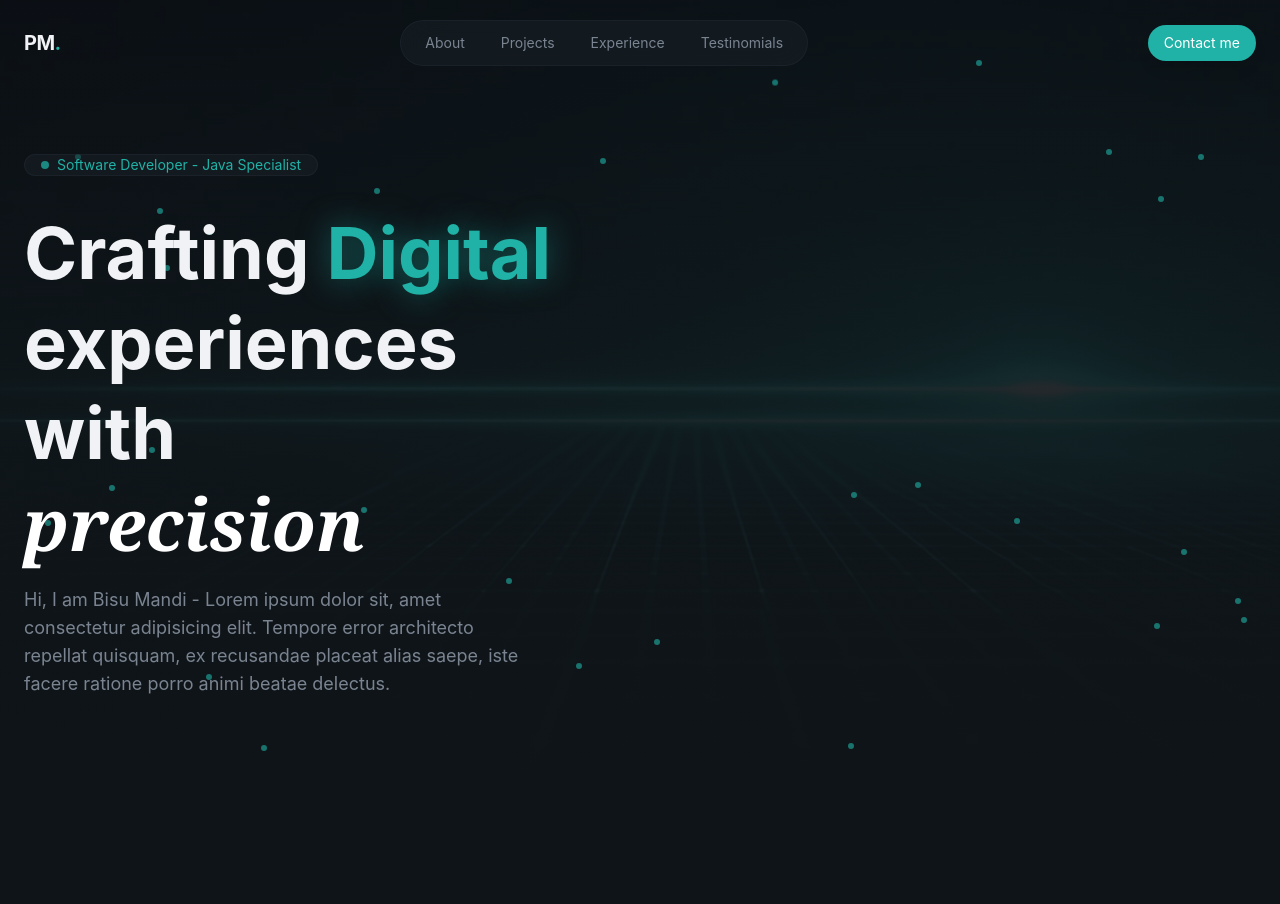
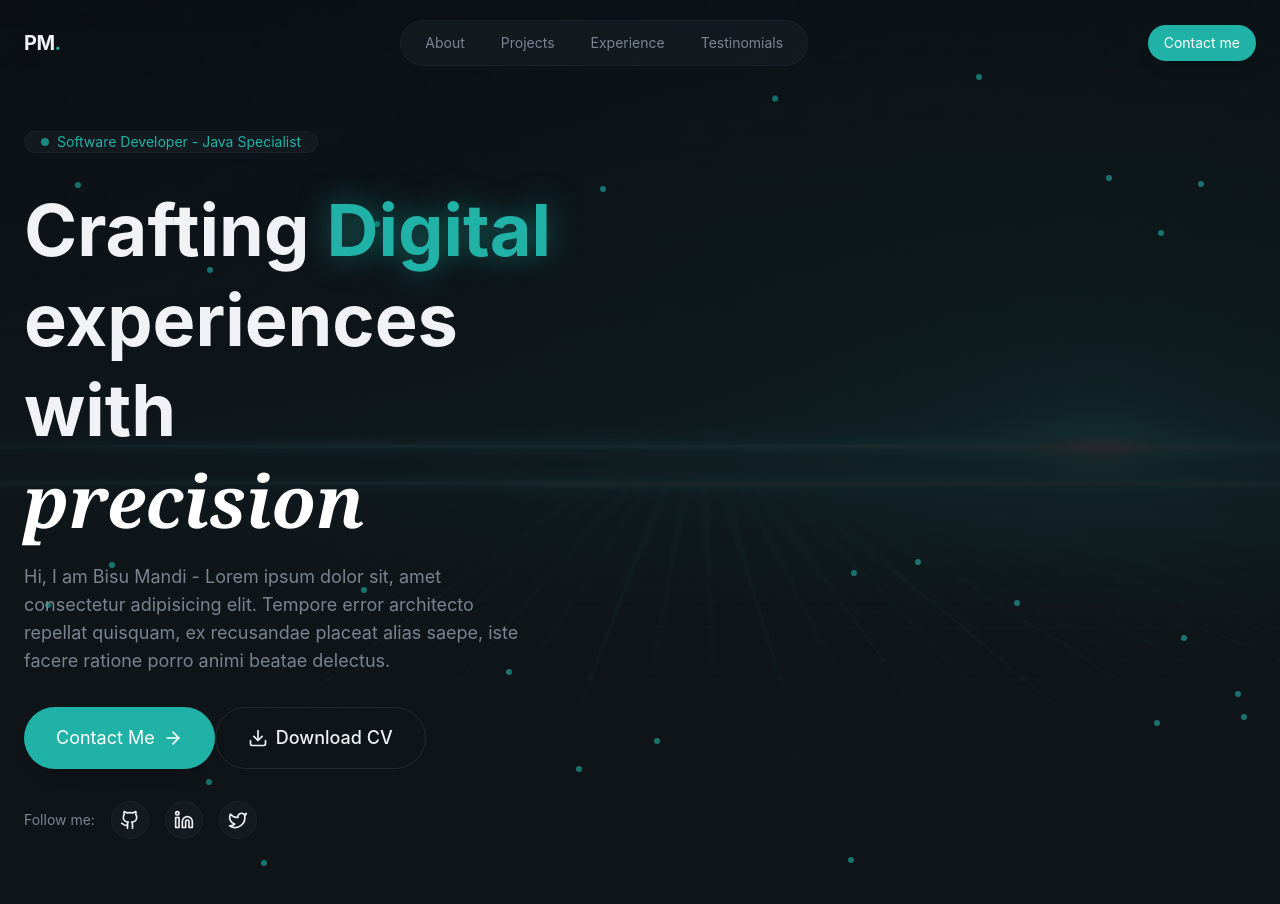
Before and after one commit to BisuMandi/my-portfolio, a React (Vite) app: page / in a window 1280 px wide. Shown: the top 904 px of the page. Before the commit the page ends 800 px from the top, so only its background shows below. Built offline with nearby package versions, Linux system fonts and the light colour scheme.

Commit message:
hero: add reusable a button component, CTAs, and social links

```diff
--- a/package.json
+++ b/package.json
@@ -11,7 +11,7 @@
   },
   "dependencies": {
     "@tailwindcss/vite": "^4.3.3",
-    "lucide-react": "^1.33.0",
+    "lucide-react": "^0.475.0",
     "react": "^19.2.8",
     "react-dom": "^19.2.8",
     "tailwindcss": "^4.3.3"
--- /dev/null
+++ b/src/components/AnimatedBorderButton.jsx
@@ -0,0 +1,36 @@
+export const AnimatedBorderButton = ({ children }) => {
+  return (
+    <button
+      className="relative bg-transparent border border-border
+        text-foreground hover:border-primary/50 transition-all
+        duration-1000 focus:outline-none focus-visible:ring-2
+        focus-visible:ring-primary focus-visible:ring-offset-2
+        disabled:opacity-50 disabled:cursor-not-allowed group
+        px-8 py-4 text-lg font-medium rounded-full overflow-visible
+        animated-border"
+    >
+      {/* Animated SVG Border */}
+      <svg
+        className="absolute left-0 top-0 w-full h-full pointer-events-none download-cv-border"
+        viewBox="0 0 200 60"
+        preserveAspectRatio="none"
+        style={{ overflow: "visible" }}
+      >
+        <path
+          d="M 30,1 A 29,29 0 0 0 1,30 L 1,30 A 29,29 0 0 0 30,59 L 170,59 A 29,29 0 0 0 199,30 L 199,30 A 29,29 0 0 0 170,1 Z"
+          fill="none"
+          stroke="var(--color-primary)"
+          strokeWidth="2"
+          strokeDasharray="400 550"
+          strokeDashoffset="400"
+          strokeLinecap="round"
+          strokeLinejoin="round"
+          className="animated-border-path"
+        />
+      </svg>
+      <span className="relative z-10 flex items-center justify-center gap-2">
+        {children}
+      </span>
+    </button>
+  );
+};
--- a/src/index.css
+++ b/src/index.css
@@ -108,6 +108,25 @@
     animation-delay: 800ms;
   }
 
+  @keyframes animated-border {
+    0% {
+      stroke-dashoffset: 400;
+    }
+    100% {
+      stroke-dashoffset: -550;
+    }
+  }
+
+  .group:hover .animated-border-path {
+    animation: animated-border 1.5s linear infinite;
+  }
+
+  .animated-border:hover {
+    background-color: color-mix(in srgb, #26c4b8 15%, transparent);
+    backdrop-filter: blur(16px);
+    box-shadow: 0 0 20px color-mix(in srgb, #26c4b8 20%, transparent);
+  }
+
     @keyframes slow-drift {
 
       0%,
@@ -123,4 +142,6 @@
         transform: translate(30px, 10px);
       }
     }
+
+
 }
--- a/src/sections/Hero.jsx
+++ b/src/sections/Hero.jsx
@@ -1,3 +1,14 @@
+import { ArrowRight, Download } from 'lucide-react';
+import { Button } from '../components/Button';
+import { AnimatedBorderButton } from '../components/AnimatedBorderButton';
+import { Github, Linkedin, Twitter } from 'lucide-react';
+
+const mySocialLinks = [
+    { icon: Github , href: "#" },
+    { icon: Linkedin, href: "#" },
+    { icon: Twitter, href: "#" },
+];
+
 export const Hero = () => {
     return (
         <section className="relative min-h-screen flex items-center overflow-hidden">
@@ -54,6 +65,29 @@
                                 Hi, I am Bisu Mandi - Lorem ipsum dolor sit, amet consectetur adipisicing elit. Tempore error architecto repellat quisquam, ex recusandae placeat alias saepe, iste facere ratione porro animi beatae delectus.
                             </p>
                         </div>
+
+                        {/* CTAs */}
+                        <div className='flex flex-wrap gpa-4 animate-fade-in animation-delay-300'>
+                            <Button size='lg'>
+                                Contact Me <ArrowRight className='w-5 h-5'/>
+                            </Button>
+                            <AnimatedBorderButton>
+                                <Download className='w-5 h-5'/>
+                                Download CV
+                            </AnimatedBorderButton>
+                        </div>
+
+                        {/* Social links */}
+                        <div className='flex items-center gap-4 animate-fade-in animation-delay-400'>
+                            <span className='text-sm text-muted-foreground'>
+                                Follow me:
+                            </span>
+                            {mySocialLinks.map((social, index) => (
+                                <a key={index} href={social.href} className='p-2 rounded-full glass hover:bg-primary/10 hover:text-primary transition-all duration-300'>
+                                    {<social.icon  className='w-5 h-5'/>}
+                                </a>
+                            ))}
+                        </div>
                     </div>
 
                     {/*Right Column - Profile Image */}
```
Also changed, not shown: 1 other file (tests, documents, lock files or other folders).
